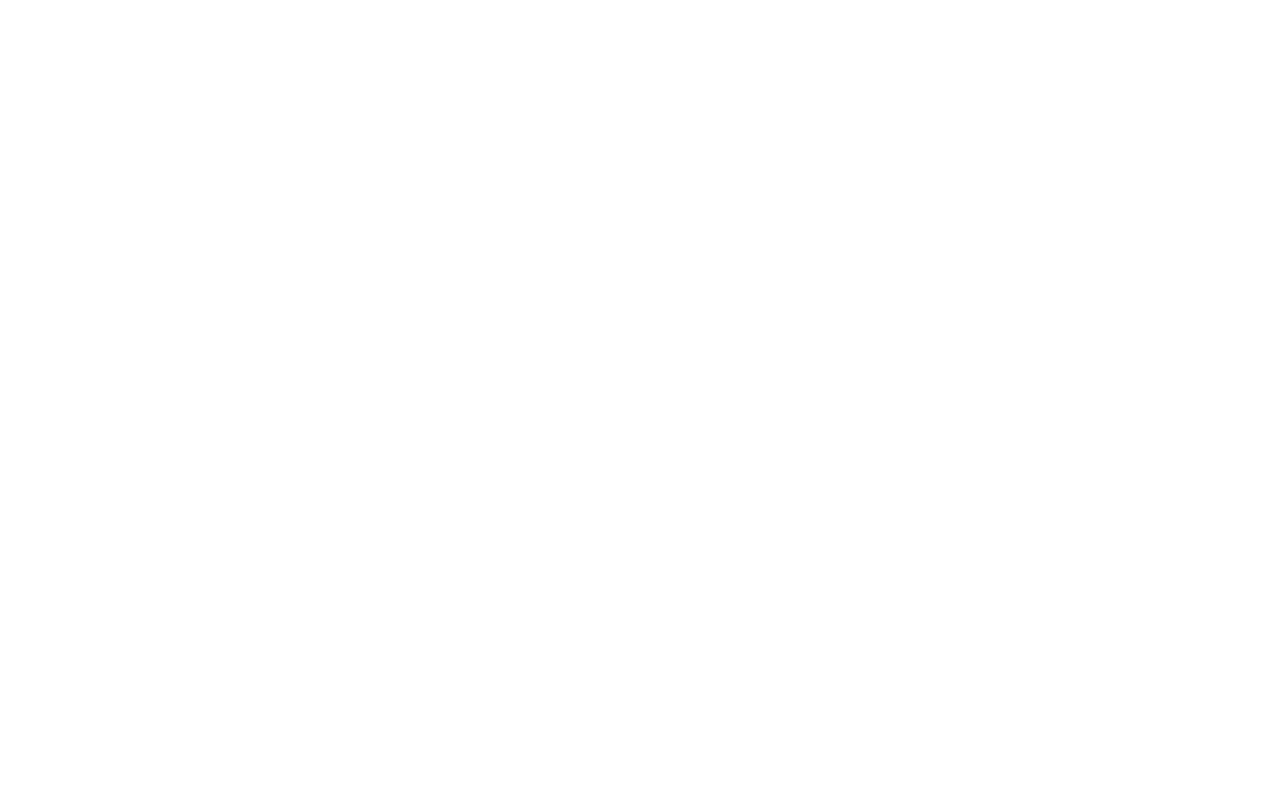
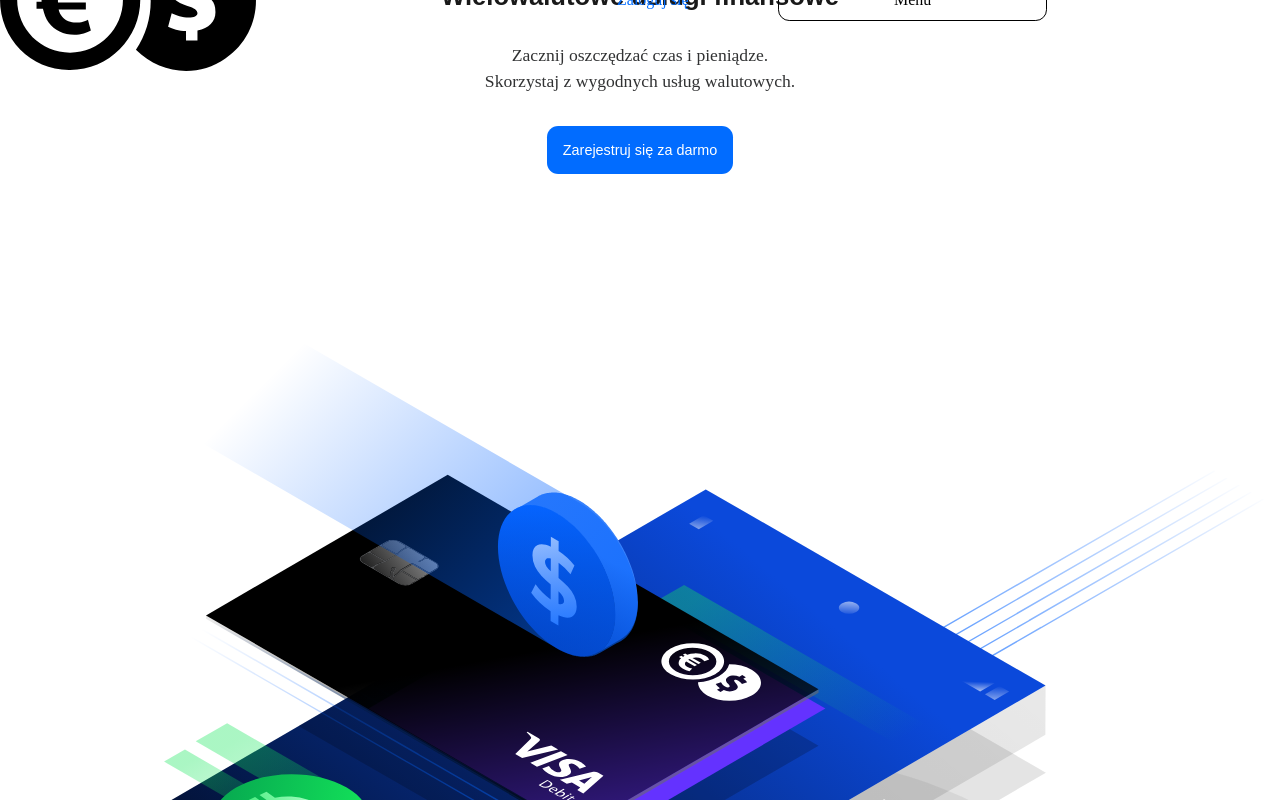
Before and after one commit to ol1mowski/cantor, a React (Create React App) app: page / in a window 1280 px wide. Shown: the top 800 px of the page. Built offline with nearby package versions, Linux system fonts and the light colour scheme.

Commit message:
add header section for 320px and main section for 320px

```diff
--- a/src/App.jsx
+++ b/src/App.jsx
@@ -1,8 +1,9 @@
+import Home from "./Components/Home/Home";
 
 function App() {
   return (
     <div>
-
+      <Home />
     </div>
   );
 }
--- /dev/null
+++ b/src/Components/Home/Header/Header.jsx
@@ -0,0 +1,23 @@
+import style from './Header.module.scss';
+import logo from '../../../assets/logo.svg';
+
+const Header = () => {
+    return (
+        <>
+            <header className={style.headerContainer}>
+                <img className={style.headerContainer__img} src={logo} alt='logo' />
+                <div className={style.headerContainer__right}>
+
+                    <div className={style.headerContainer__login}>
+                        <a className={style.headerContainer__login__a} href='/login'>Zaloguj się</a>
+                    </div>
+                    <nav className={style.headerContainer__menu}>
+                        Menu
+                    </nav>
+                </div>
+            </header>
+        </>
+    );
+};
+
+export default Header;
--- /dev/null
+++ b/src/Components/Home/Header/Header.module.scss
@@ -0,0 +1,42 @@
+@import '../../../sass/setting.sass';
+
+.headerContainer {
+    width: 100vw;
+    height: 35vh;
+    position: sticky;
+    top: 0;
+    display: flex;
+    align-items: center;
+    padding-bottom: 40%;
+
+    &__img {
+        width: 20%;
+    }
+
+    &__login {
+        &__a {
+            font-weight: 100;
+            font-size: 1rem;
+            text-decoration: none;
+            color: $font-color-link;
+        }
+    }
+    &__menu {
+        cursor: pointer;
+        width: 30%;
+        display: flex;
+        justify-content: center;
+        align-items: center;
+        border: 1px solid #000;
+        padding: .7rem;
+        border-radius: .7rem;
+    }
+    &__right {
+        width: 80%;
+        margin-left: 10%;
+        gap: 10%;
+        display: flex;
+        justify-content: center;
+        align-items: center;
+    }
+}
--- a/src/Components/Home/Home.jsx
+++ b/src/Components/Home/Home.jsx
@@ -1,9 +1,12 @@
-import style from './Home.module.scss';
+import Header from './Header/Header';
+// import style from './Home.module.scss';
+import Main from './Main/Main';
 
 const Home = () => {
     return (
         <>
-
+            <Header />
+            <Main />
         </>
     );
 };
--- /dev/null
+++ b/src/Components/Home/Main/Card/Card.module.scss
@@ -0,0 +1 @@
+@import '../../../../sass/setting.sass';
--- /dev/null
+++ b/src/Components/Home/Main/Main.jsx
@@ -0,0 +1,23 @@
+import style from './Main.module.scss';
+import animate from '../../../assets/animation.svg';
+
+const Main = () => {
+    return (
+        <>
+            <main className={style.mainContainer}>
+                <h1 className={style.mainContainer__h1}>
+                    Wielowalutowe usługi finansowe
+                </h1>
+                <p className={style.mainContainer__p}>
+                    Zacznij oszczędzać czas i pieniądze.<br /> Skorzystaj z wygodnych usług walutowych.
+                </p>
+                <button className={style.mainContainer__button}>
+                    Zarejestruj się za darmo
+                </button>
+                <img className={style.mainContainer__animate} src={animate} alt='animation' />
+            </main>
+        </>
+    );
+};
+
+export default Main;
--- /dev/null
+++ b/src/Components/Home/Main/Main.module.scss
@@ -0,0 +1,39 @@
+@import '../../../sass/setting.sass';
+
+.mainContainer {
+    gap: 10%;
+    padding: 0 1rem;
+    width: 100vw;
+    height: 40vh;
+    display: flex;
+    justify-content: center;
+    align-items: center;
+    flex-direction: column;
+    &__h1 {
+        color: $font-color-light;
+        font-size: 1.6rem;
+        font-weight: bold;
+        text-align: center;
+        font-family: $font-family-headers;
+    }
+    &__p {
+        color: $font-color-lithless;
+        font-size: 1.1rem;
+        line-height: 1.6rem;
+        text-align: center;
+        font-weight: 400;
+    }
+    &__button {
+        cursor: pointer;
+        border: none;
+        border-radius: .7rem;
+        font-size: .9rem;
+        font-weight: 400;
+        color: #fff;
+        padding: 1rem;
+        background-color: $background-button;
+    }
+    &__animate {
+        width: 100%;
+    }
+}
--- a/src/index.css
+++ b/src/index.css
@@ -3,5 +3,4 @@
   margin: 0;
   padding: 0;
   -webkit-font-smoothing: antialiased;
-  -moz-osx-font-smoothing: grayscale;
 }
--- a/src/sass/setting.sass
+++ b/src/sass/setting.sass
@@ -2,6 +2,7 @@
 //background colors
 $background-content: #fff
 $background-footer: #f8f9fa
+$background-button: #016cff
 
 //font colors
 $font-color-lithless: #313233
```
Also changed, not shown: src/Components/Home/Main/Card/Card.jsx (added, +10 -0 lines), src/assets/animation.svg (renamed from src/assets/asset 5.svg), src/assets/logo.svg (renamed from src/assets/asset 3.svg).
